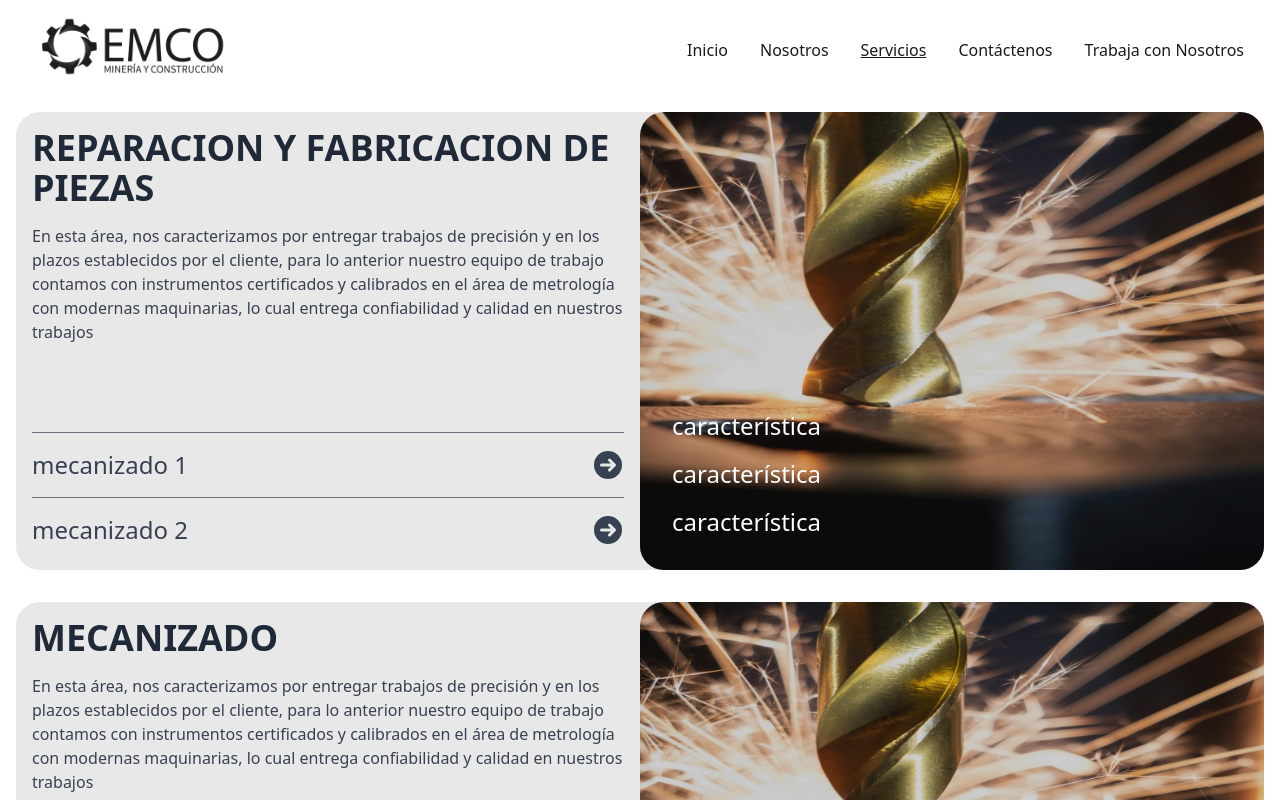
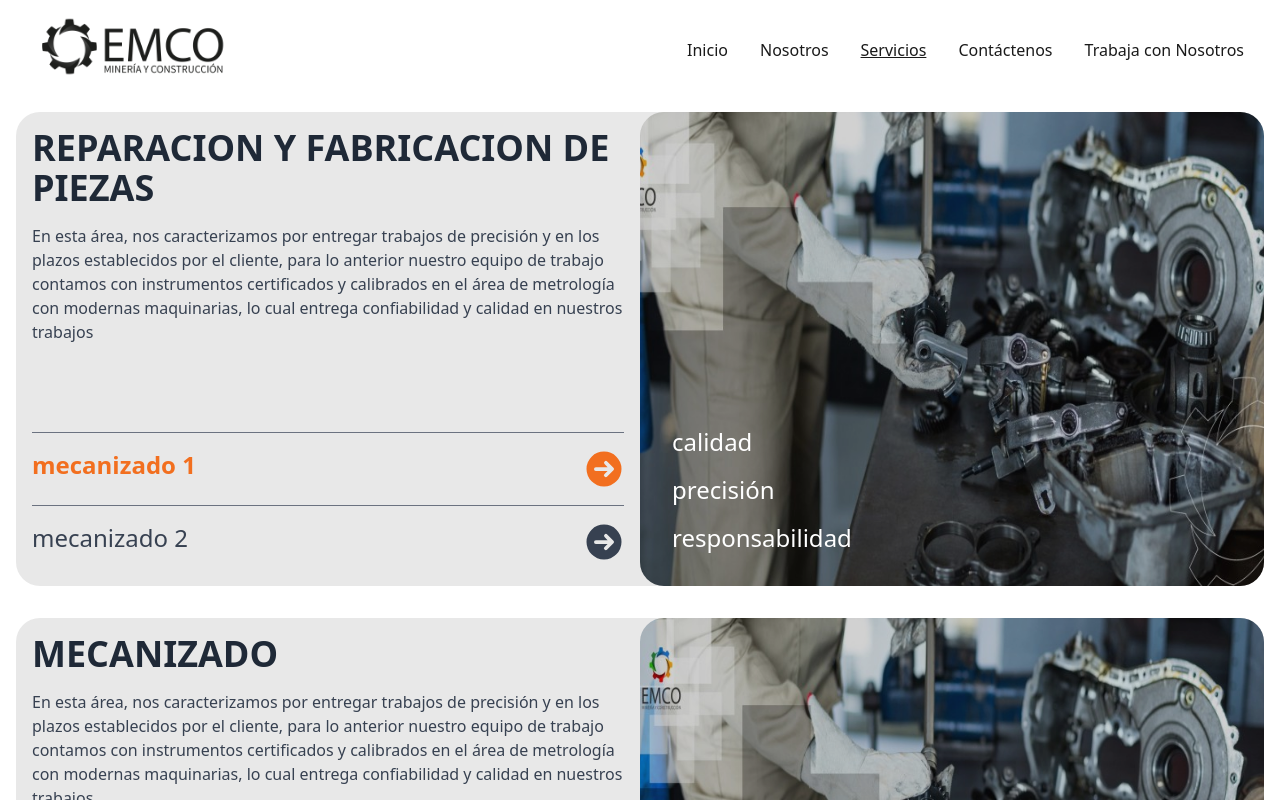
Before and after one commit to percy002/EMCO, a Next.js app: page /servicios in a window 1280 px wide. Shown: the top 800 px of the page. Built offline with nearby package versions, Linux system fonts and the light colour scheme.

Commit message:
pagina servicios modificacio

```diff
--- a/src/app/servicios/page.tsx
+++ b/src/app/servicios/page.tsx
@@ -9,7 +9,7 @@ export default function page() {
     {
       title: "mecanizado 1",
       imageURL: "/images/servicios/Reparacion_fabricacion_piezas.jpg",
-      caracteristicas: ["calidad", "precisión"],
+      caracteristicas: ["calidad", "precisión", "responsabilidad"],
     },
     {
       title: "mecanizado 2",
--- /dev/null
+++ b/src/app/trabaja-con-nosotros/page.tsx
@@ -0,0 +1,23 @@
+export default function page() {
+  return (
+    <div>
+      <div
+        className="h-screen flex items-center bg-cover bg-center "
+        style={{
+          backgroundImage:
+            'url("/images/servicios/soldadura.jpg")',
+        }}
+      >
+        <div className="text-white container bg-stone-900 bg-opacity-25">
+          <h1 className="text-4xl font-bold ">Trabaja con Nosotros</h1>
+          <p className="text-xl mt-6">
+            Únete a EMCO y genera impacto en el futuro de la minería
+          </p>
+          <p className="border-2 border-white p-2 mt-6 inline-block rounded-lg">
+            Escribe a: <span>trabajo@emcomineral.com</span>
+          </p>
+        </div>
+      </div>
+    </div>
+  );
+}
--- a/src/components/aboutPage/heroCarouselAbout.tsx
+++ b/src/components/aboutPage/heroCarouselAbout.tsx
@@ -43,7 +43,7 @@ export default function HeroCarouselAbout({ carouselElements }: Props) {
                 className={`flex items-center justify-start h-full bg-cover bg-center` }
                 style={{backgroundImage:`url(${el.imageURL})`}}
               >
-                <div className="text-white max-w-[50%] ml-40">
+                <div className="text-white max-w-[50%] mx-auto md:ml-40">
                   <h2 className="text-5xl font-bold mb-2">{el.title}</h2>
                 </div>
               </div>
--- a/src/components/navbar/navbar.tsx
+++ b/src/components/navbar/navbar.tsx
@@ -85,7 +85,6 @@ export default function NavbarFB() {
       return
     }
     setMenuOpen(!menuOpen);
-    console.log(menuOpen);
 
     if(!menuOpen) {
       setnavColor('bg-black')
@@ -154,7 +153,8 @@ export default function NavbarFB() {
           Contáctenos
         </Navbar.Link>
         <Navbar.Link
-          href="#"
+          href="/trabaja-con-nosotros"
+          active={pathname === "/trabaja-con-nosotros"}
           className={`${navColorText}`}
           onClick={handleClic}
         >
--- /dev/null
+++ b/src/components/servicesPage/DetailSubservice.tsx
@@ -0,0 +1,24 @@
+import { Subservicio } from "./WhatWeOffer";
+
+export interface Props {
+    subservicio : Subservicio
+  }
+export default function DetailSubService({subservicio} : Props) {
+  return (
+    <div
+      className={`md:w-1/2 flex h-[40vh] md:h-auto relative rounded-3xl justify-start items-end bg-cover bg-center bg-no-repeat`}
+      style={{ backgroundImage: `url(${subservicio.imageURL})` }}
+    >
+      <div className="absolute inset-0 bg-black bg-opacity-20 rounded-3xl"></div>
+      <div className="p-8 text-2xl text-white relative z-10">
+        <ul className="space-y-4">
+            {
+                subservicio.caracteristicas && subservicio.caracteristicas.map((caract,index) => (
+                    <li key={index}>{caract}</li>
+                ))
+            }
+        </ul>
+      </div>
+    </div>
+  );
+}
--- a/src/components/servicesPage/WhatWeOffer.tsx
+++ b/src/components/servicesPage/WhatWeOffer.tsx
@@ -1,17 +1,33 @@
+"use client";
 import { ArrowRightCircleIcon } from "@heroicons/react/16/solid";
+import DetailSubService from "./DetailSubservice";
+import { useState } from "react";
 
 export interface Subservicio {
-  title: string,
-  imageURL: string,
-  caracteristicas: string[]
+  title: string;
+  imageURL: string;
+  caracteristicas: string[];
 }
 interface Props {
   title: string;
   descripcion: string;
   subservicios: Subservicio[];
 }
-export default function WhatWeOffer({ title, descripcion, subservicios }: Props) {
+export default function WhatWeOffer({
+  title,
+  descripcion,
+  subservicios,
+}: Props) {
+  const [subServiceDetail, setSubServiceDetail] = useState<Subservicio>(
+    subservicios[0]
+  );
+  const [currentIndex, setCurrentIndex] = useState<number>(0);
   const imagenServicio = `/images/servicios/mecanizado.jpg`;
+
+  const handleClick = (index: number) => {
+    setSubServiceDetail(subservicios[index]);
+    setCurrentIndex(index);
+  };
   return (
     <div className="mt-8">
       <section className="px-4">
@@ -28,11 +44,17 @@ export default function WhatWeOffer({ title, descripcion, subservicios }: Props)
                 <div className="pt-16">
                   {subservicios &&
                     subservicios.map((el, index) => (
-                      <div key={index} className="text-gray-700 text-lg py-2">
+                      <div
+                        key={index}
+                        onClick={() => handleClick(index)}
+                        className={`text-gray-700 text-lg py-2 cursor-pointer hover:text-primary transition-colors duration-500 ${
+                          index === currentIndex && "text-primary font-semibold"
+                        }`}
+                      >
                         <div className="border-t border-gray-500 py-2 rounded-none"></div>
                         <div className="flex justify-between">
                           <h3 className="text-2xl">{el.title}</h3>
-                          <ArrowRightCircleIcon className="w-8 h-8 text-gray-700" />
+                          <ArrowRightCircleIcon className={`w-10 h-10`} />
                         </div>
                       </div>
                     ))}
@@ -40,19 +62,7 @@ export default function WhatWeOffer({ title, descripcion, subservicios }: Props)
               </section>
             </article>
           </div>
-          <div
-            className={`md:w-1/2 flex h-[40vh] md:h-auto relative rounded-3xl justify-start items-end bg-cover bg-center bg-no-repeat`}
-            style={{backgroundImage:`url(${imagenServicio})`}}
-            >
-            <div className="absolute inset-0 bg-black bg-opacity-20 rounded-3xl"></div>
-            <div className="p-8 text-2xl text-white relative z-10">
-              <ul className="space-y-4">
-                <li>característica</li>
-                <li>característica</li>
-                <li>característica</li>
-              </ul>
-            </div>
-          </div>
+          <DetailSubService subservicio={subServiceDetail} />
         </div>
       </section>
     </div>
```
